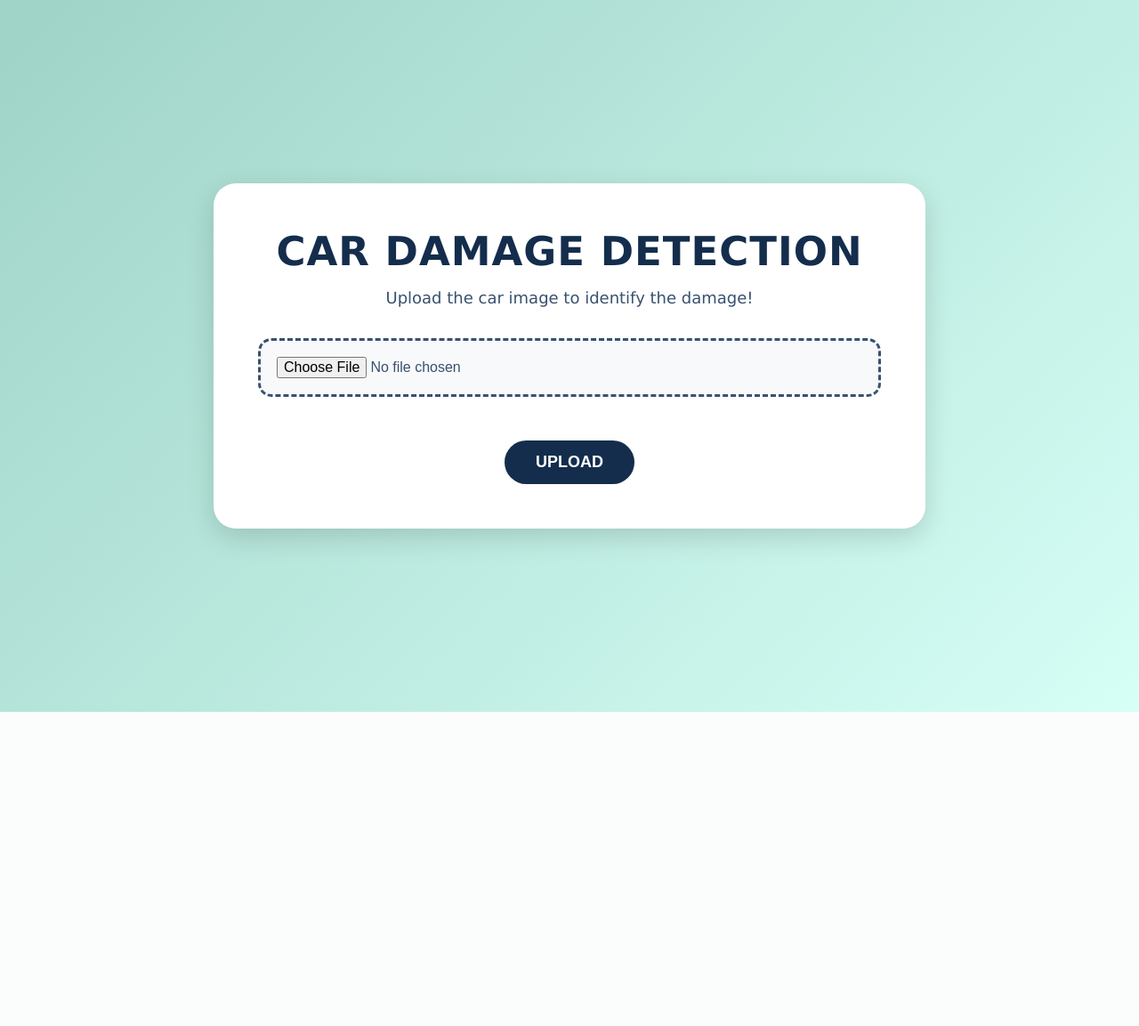
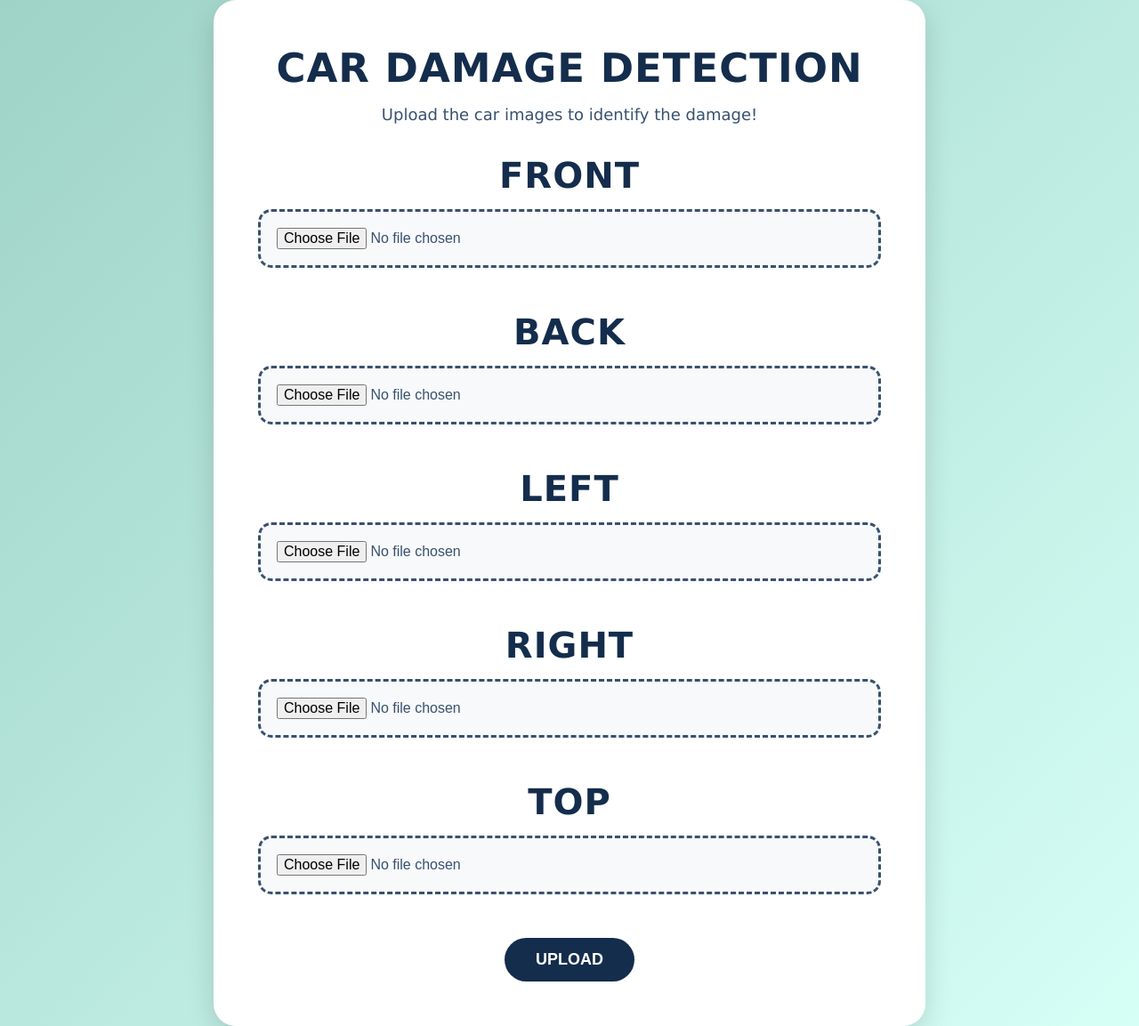
Before and after one commit to PV-Neeharikha/Car-damage-insurance-system, a Flask app: page / in a window 1280 px wide. Shown: the whole page at 89% size. Before the commit the page ends 800 px from the top, so only its background shows below. Run offline with Flask 3, Linux system fonts and the light colour scheme.

Commit message:
Added multi-view vehicle inspection workflow and report generation

```diff
--- a/app.py
+++ b/app.py
@@ -6,7 +6,7 @@ import os
 
 from flask import send_file
 
-from reportlab.platypus import (SimpleDocTemplate,Paragraph,Spacer,Image,Table,TableStyle)
+from reportlab.platypus import (SimpleDocTemplate,Paragraph,Spacer,Image,Table,TableStyle,PageBreak)
 from reportlab.lib.styles import getSampleStyleSheet
 from reportlab.lib import colors
 
@@ -17,10 +17,7 @@ from reportlab.lib.styles import ParagraphStyle
 
 app=Flask(__name__)
 
-latest_damages = []
-latest_damage_classes = []
-latest_parts = []
-latest_image = ""
+inspection_results = {}
 
 damage_model = YOLO("damage_model.pt") #Damage detection model
 parts_model = YOLO("parts_model.pt") #Part detection model
@@ -102,20 +99,10 @@ def calculate_iou(boxA, boxB):
         boxAArea + boxBArea - interArea
     )
 
-@app.route("/")
-def home():
-    return render_template("Front.html") #Initial Home page
+#Used to do for each side
 
-
-@app.route("/classify",methods=["POST"])
-def classification():
-
-    file=request.files["damage"] # Get the file from the frontend
-
-    if file.filename == "":
-        return "No image selected" #Incase no image gets uploaded
-
-    upload_path = os.path.join("uploads", file.filename) #The uploaded image is saved in uploads folder
+def process_vehicle_side(file, side):
+    upload_path = os.path.join("uploads",f"{side}_{file.filename}") #The uploaded image is saved in uploads folder
     file.save(upload_path)
 
     damage_results = damage_model.predict(source=upload_path,save=False) #Damage result
@@ -204,233 +191,295 @@ def classification():
         text_y = circle_y + text_h // 2
         cv2.putText(img,text,(text_x, text_y),cv2.FONT_HERSHEY_SIMPLEX, 0.7,(255,255,255), 2) #Adding the label for each of the box
 
-    output_path = os.path.join(
-        "static",
-        "results",
-        file.filename
-    )#Storing the final image in static/results
+    output_path = os.path.join("static","results",f"{side}_{file.filename}")#Storing the final image in static/results
 
     cv2.imwrite(output_path, img)
+    return {"damages": detected_damages,"damage_classes": damage_classes,"parts": detected_parts,"part_boxes": part_boxes,"damage_boxes": damage_boxes,"image": f"results/{side}_{file.filename}"}
 
-    global latest_damages
-    global latest_damage_classes
-    global latest_parts
-    global latest_part_boxes
-    global latest_damage_boxes
-    global latest_image
+#Used for report
 
-    latest_damages = detected_damages
-    latest_damage_classes = damage_classes
-    latest_parts = detected_parts
+def get_damaged_parts(data):
 
-    latest_part_boxes = part_boxes
-    latest_damage_boxes = damage_boxes
+    damaged_parts = set()
 
-    latest_image = output_path
+    for damage_item in data["damage_boxes"]:
 
-    return render_template(
-        "Results.html",
-        image_path=f"results/{file.filename}",
-        damages=detected_damages
-    ) #Calling the results page
+        damage_name = damage_item["damage"]
+        damage_box = damage_item["box"]
 
-
-@app.route("/download-report")
-def download_report():
-    from datetime import datetime
-    from reportlab.lib.enums import TA_CENTER
-    from reportlab.lib.styles import ParagraphStyle
-
-    pdf_path = "Damage_Report.pdf"
-    doc = SimpleDocTemplate(pdf_path)
-    styles = getSampleStyleSheet()
-    title_style = ParagraphStyle("TitleStyle",parent=styles["Title"],fontSize=24,textColor=colors.HexColor("#1F4E79"),alignment=TA_CENTER)
-    section_style = ParagraphStyle("SectionStyle",parent=styles["Heading2"],fontSize=18,textColor=colors.HexColor("#3F6625"))
-    elements = []
-
-
-    # TITLE
-
-    elements.append(Paragraph("CAR DAMAGE DETECTION REPORT",title_style))
-    elements.append(Spacer(1, 15))
-    elements.append( Paragraph(f"Generated On: {datetime.now().strftime('%d-%m-%Y %H:%M:%S')}",styles["Normal"]))
-    elements.append(Spacer(1, 20))
-
-
-    # SUMMARY
-
-    elements.append(Paragraph("SUMMARY",section_style))
-    elements.append(Spacer(1, 10))
-
-    summary_table = Table(
-        [
-            ["Metric", "Value"],
-            ["Total Damages Detected", str(len(latest_damages))],
-            ["Total Visible Parts Detected", str(len(set(latest_parts)))]
-        ],
-        colWidths=[250, 150]
-    )
-
-    summary_table.setStyle(
-        TableStyle([
-            ('BACKGROUND', (0, 0), (-1, 0), colors.darkblue),
-            ('TEXTCOLOR', (0, 0), (-1, 0), colors.white),
-            ('FONTNAME', (0, 0), (-1, 0), 'Helvetica-Bold'),
-            ('GRID', (0, 0), (-1, -1), 1, colors.black)
-        ])
-    )
-
-    elements.append(summary_table)
-    elements.append(Spacer(1, 20))
-
-    # DETECTED DAMAGES
-
-    elements.append(Paragraph("DETECTED DAMAGES",section_style))
-    elements.append(Spacer(1, 10))
-
-    if latest_damages:
-        for damage in latest_damages:
-            elements.append(
-                Paragraph(
-                    damage,
-                    styles["BodyText"]
-                )
-            )
-    else:
-        elements.append(
-            Paragraph(
-                "No damages detected.",
-                styles["BodyText"]
-            )
-        )
-
-    elements.append(Spacer(1, 20))
-
-    # PROCESSED IMAGE
-
-    elements.append(Paragraph("PROCESSED IMAGE",section_style))
-
-    elements.append(Spacer(1, 10))
-
-    if latest_image:
-        img = Image(
-            latest_image,
-            width=420,
-            height=300
-        )
-        elements.append(img)
-
-    elements.append(Spacer(1, 20))
-
-    # INSPECTION TABLE
-
-    elements.append(Paragraph("VEHICLE INSPECTION SUMMARY",section_style))
-    elements.append(Spacer(1, 10))
-
-    report_data = [
-        ["Detected Part", "Status"]
-    ]
-
-    # Combine parts detected by Parts Model
-    # and parts inferred from Damage Model
-
-    damaged_parts = []
-
-    for damage_item in latest_damage_boxes:
-        damage_box = damage_item["box"]
         best_part = None
         best_iou = 0
-        for part_item in latest_part_boxes:
+
+        for part_item in data["part_boxes"]:
+
             iou = calculate_iou(
                 damage_box,
                 part_item["box"]
             )
+
             if iou > best_iou:
+
                 best_iou = iou
                 best_part = part_item["name"]
+
+        # Parts Model found matching component
+
         if best_part:
-            damaged_parts.append(best_part)
 
-    all_parts = set(latest_parts)
+            damaged_parts.add(best_part)
 
-    for damage in latest_damage_classes:
-        mapped_part = damage_to_part.get(damage)
-        if mapped_part:
-            all_parts.add(mapped_part)
-            if mapped_part not in damaged_parts:
-                damaged_parts.append(mapped_part)
-
-    for part in sorted(all_parts):
-
-        status = (
-            "Damaged"
-            if part in damaged_parts
-            else "No Damage"
-        )
-
-        report_data.append(
-            [part, status]
-        )
-
-    table = Table(
-        report_data,
-        colWidths=[250, 150]
-    )
-
-    table_style = [
-        ('BACKGROUND', (0, 0), (-1, 0), colors.HexColor("#5B9BD5")),
-        ('TEXTCOLOR', (0, 0), (-1, 0), colors.white),
-        ('FONTNAME', (0, 0), (-1, 0), 'Helvetica-Bold'),
-        ('GRID', (0, 0), (-1, -1), 1, colors.black)
-    ]
-
-    for row in range(1, len(report_data)):
-
-        if report_data[row][1] == "Damaged":
-
-            table_style.append(
-                (
-                    'BACKGROUND',
-                    (0, row),
-                    (-1, row),
-                    colors.HexColor("#F4CCCC")
-                )
-            )
+        # Parts Model missed component
 
         else:
 
-            table_style.append(
-                (
-                    'BACKGROUND',
-                    (0, row),
-                    (-1, row),
-                    colors.HexColor("#D9EAD3")
+            mapped_part = damage_to_part.get(damage_name)
+
+            if mapped_part:
+
+                damaged_parts.add(mapped_part)
+
+            else:
+
+                damaged_parts.add(
+                    display_names.get(
+                        damage_name,
+                        damage_name
+                    )
                 )
+
+    return damaged_parts
+
+@app.route("/")
+def home():
+    return render_template("Front.html") #Initial Home page
+
+
+@app.route("/classify",methods=["POST"])
+def classification():
+
+    front_file = request.files["front"]
+    back_file = request.files["back"]
+    left_file = request.files["left"]
+    right_file = request.files["right"]
+    top_file = request.files.get("top") # Get the file from the frontend
+
+    vehicle_views = {"FRONT": front_file,"BACK": back_file,"LEFT": left_file,"RIGHT": right_file}
+
+    required_files = [front_file,back_file,left_file,right_file]
+
+    for uploaded_file in required_files:
+
+        if uploaded_file.filename == "":
+
+            return "All four images are required" #Incase no image gets uploaded
+
+    global inspection_results
+
+    inspection_results = {}
+
+    if top_file and top_file.filename != "":
+        vehicle_views["TOP"] = top_file
+
+    for side, file in vehicle_views.items():
+        inspection_results[side] = process_vehicle_side(file,side)
+
+
+    return render_template("Results.html",results=inspection_results) #Calling the results page
+
+@app.route("/download-report")
+def download_report():
+    global inspection_results
+    pdf_path = "Damage_Report.pdf"
+    doc = SimpleDocTemplate(pdf_path)
+    styles = getSampleStyleSheet()
+
+    title_style = ParagraphStyle("TitleStyle",parent=styles["Title"],fontSize=24,textColor=colors.HexColor("#1F4E79"),alignment=TA_CENTER)
+    section_style = ParagraphStyle("SectionStyle",parent=styles["Heading2"],fontSize=18,textColor=colors.HexColor("#3F6625"))
+
+    elements = []
+
+    elements.append(Paragraph("AI VEHICLE DAMAGE INSPECTION REPORT",title_style))
+
+    elements.append(Spacer(1,15))
+
+    elements.append(Paragraph("Insurance-Oriented Multi-View Vehicle Damage Assessment",styles["Italic"]))
+
+    elements.append(Spacer(1,10))
+
+    elements.append(Paragraph(f"Generated On: {datetime.now().strftime('%d-%m-%Y %H:%M:%S')}",styles["Normal"]))
+
+    elements.append(Spacer(1,10))
+
+    summary_data = [["Vehicle Side", "Damage Status", "Damage Count"]]
+
+    elements.append(Spacer(1,20))
+
+    elements.append(Paragraph("VEHICLE VIEWS ANALYSED",section_style))
+
+    elements.append(Spacer(1,10))
+
+    for side in inspection_results.keys():
+        elements.append(Paragraph(f"✓ {side}",styles["BodyText"]))
+
+    elements.append(Paragraph("AI MODELS USED",section_style))
+
+    elements.append(Spacer(1,10))
+
+    elements.append(Paragraph("• Damage Model (YOLOv8)",styles["BodyText"]))
+
+    elements.append(Paragraph("• Parts Model (YOLOv8)",styles["BodyText"]))
+
+    elements.append(Spacer(1,15))
+
+    elements.append(Paragraph("OVERALL DAMAGE SUMMARY",section_style))
+
+    elements.append(Spacer(1,10))
+
+    total_damage_count = 0
+
+    sides = list(inspection_results.items())
+
+    for index,(side,data) in enumerate(sides):
+
+        damage_count = len(data["damages"])
+        total_damage_count += damage_count
+        status = (
+            "Damaged"
+            if damage_count > 0
+            else "No Damage")
+
+        summary_data.append([side,status,str(damage_count)])
+
+    summary_table = Table(summary_data,colWidths=[150,150,120])
+
+    summary_table.setStyle(
+        TableStyle([
+            ('BACKGROUND',(0,0),(-1,0),colors.darkblue),
+            ('TEXTCOLOR',(0,0),(-1,0),colors.white),
+            ('GRID',(0,0),(-1,-1),1,colors.black)]))
+
+    elements.append(summary_table)
+
+    elements.append(Spacer(1,20))
+
+    elements.append(PageBreak())
+
+    for index,(side,data) in enumerate(sides):
+
+        pdf_image_path = os.path.join("static",data["image"])
+
+        elements.append(Spacer(1,10))
+
+        elements.append(Paragraph(f"{side} VIEW ANALYSIS",section_style))
+
+        elements.append(Spacer(1,10))
+
+        if os.path.exists(pdf_image_path):
+
+            elements.append(Image(pdf_image_path,width=350,height=250))
+            elements.append(Spacer(1,10))
+            elements.append(Paragraph(f"Figure: {side} View Damage Inspection",styles["Italic"]))
+            elements.append(Spacer(1,10))
+
+        elements.append(Spacer(1,10))
+
+        damaged_parts = get_damaged_parts(data)
+
+        table_data = [["Component", "Status"]]
+
+        all_components = set(data["parts"])
+
+        # Add components inferred from Damage Model
+
+        for damaged in damaged_parts:
+            all_components.add(damaged)
+
+        for part in sorted(all_components):
+            status = (
+                "Damaged"
+                if part in damaged_parts
+                else "No Damage"
             )
+            table_data.append([part, status])
 
-    table.setStyle(TableStyle(table_style))
+        table = Table(table_data,colWidths=[220,120])
 
-    elements.append(table)
+        table_style = [
+            ('BACKGROUND',(0,0),(-1,0),colors.darkblue),
+            ('TEXTCOLOR',(0,0),(-1,0),colors.white),
+            ('FONTNAME',(0,0),(-1,0),'Helvetica-Bold'),
+            ('GRID',(0,0),(-1,-1),1,colors.black)]
 
-    elements.append(Spacer(1, 20))
+        for row in range(1,len(table_data)):
+            if table_data[row][1] == "Damaged":
 
-    # CONCLUSION
+                table_style.append(
+                    (
+                        'BACKGROUND',
+                        (0,row),
+                        (-1,row),
+                        colors.HexColor("#F4CCCC")))
 
-    elements.append(Paragraph("CONCLUSION",section_style))
+            else:
 
-    elements.append(Spacer(1, 10))
+                table_style.append(
+                    (
+                        'BACKGROUND',
+                        (0,row),
+                        (-1,row),
+                        colors.HexColor("#D9EAD3") ))
 
-    if len(latest_damages) == 0:
+        table.setStyle(TableStyle(table_style))
 
-        conclusion = ("No visible damages were detected in the uploaded vehicle image.")
-    else:
-        conclusion = (
-            f"{len(latest_damages)} damaged component(s) were detected by the AI system."
-        )
+        elements.append(table)
 
+        elements.append(Spacer(1,15))
+
+        elements.append(Spacer(1,10))
+
+        elements.append(Paragraph("<b>Detected Damage Types</b>",styles["BodyText"]))
+
+        if data["damages"]:
+            for damage in data["damages"]:
+                elements.append(Paragraph(f"• {damage}",styles["BodyText"]))
+        else:
+            elements.append(Paragraph("No visible damages detected.",styles["BodyText"]))
+
+        elements.append(Spacer(1,20))
+        if index != len(sides)-1:
+            elements.append(PageBreak())
+
+
+    elements.append(Spacer(1,20))
+    elements.append(PageBreak())
+
+    elements.append(Paragraph("FINAL ASSESSMENT",section_style))
+
+    elements.append(Spacer(1,10))
+
+    affected_sides = []
+
+    for side,data in inspection_results.items():
+
+        if len(data["damages"]) > 0:
+
+            affected_sides.append(side)
+
+    severity = (
+        "Low"
+        if total_damage_count <= 2
+        else "Moderate"
+        if total_damage_count <= 5
+        else "High")
+
+    conclusion = f"""The AI inspection detected a total of{total_damage_count} damage instance(s).Affected Vehicle Sides:{', '.join(affected_sides)}
+        Estimated Visible Damage Severity:{severity}
+        Recommendation:
+        A detailed physical inspection should be
+        performed before final repair cost estimation
+        and insurance claim settlement.
+        """
     elements.append(Paragraph(conclusion,styles["BodyText"]))
-
-    elements.append(Spacer(1, 20))
 
     doc.build(elements)
 
@@ -439,6 +488,5 @@ def download_report():
         as_attachment=True
     )
 
-
 if __name__ == "__main__":
     app.run(debug=True)
--- a/templates/Front.html
+++ b/templates/Front.html
@@ -30,6 +30,12 @@
         }
         h1{
             font-size:45px;
+            margin-bottom:15px;
+            color:#142d4c;
+            letter-spacing:1px;
+        }
+        h2{
+            font-size:40px;
             margin-bottom:15px;
             color:#142d4c;
             letter-spacing:1px;
@@ -72,9 +78,25 @@
 <body>
     <div class="container">
         <h1>CAR DAMAGE DETECTION</h1>
-        <p class="subtitle">Upload the car image to identify the damage!</p>
+        <p class="subtitle">Upload the car images to identify the damage!</p>
+
         <form action="/classify" method="post" enctype="multipart/form-data">
-            <input type="file" name="damage" accept="image/*"><br><br>
+
+            <h2>FRONT</h2>
+            <input type="file" name="front" accept="image/*" required><br><br>
+
+            <h2>BACK</h2>
+            <input type="file" name="back" accept="image/*" required><br><br>
+
+            <h2>LEFT</h2>
+            <input type="file" name="left" accept="image/*" required><br><br>
+
+            <h2>RIGHT</h2>
+            <input type="file" name="right" accept="image/*" required><br><br>
+
+            <h2>TOP</h2>
+            <input type="file" name="top" accept="image/*"><br><br>
+
             <button type="submit">UPLOAD</button>
         </form>
     </div>
```
Also changed, not shown: templates/Results.html (+18 -16 lines).
